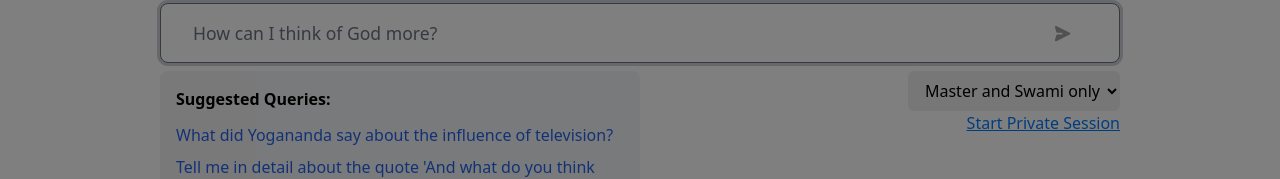
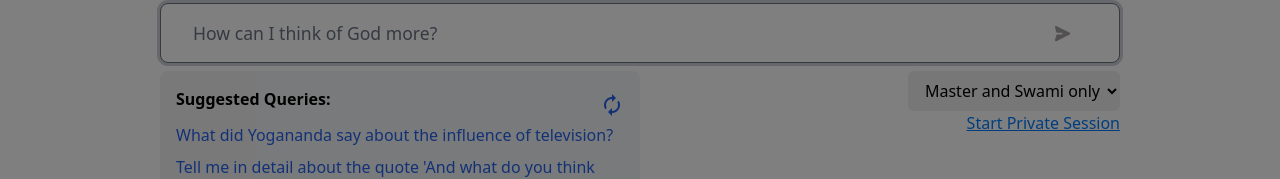
Before and after one commit to mayooear/gpt4-pdf-chatbot-langchain, a Next.js app: page / in a window 1280 px wide. Shown: the part 541-720 px from the top of the page. Built offline with nearby package versions, Linux system fonts and the light colour scheme.

Commit message:
Add reload button to get different, random queries

```diff
--- a/components/RandomQueries.tsx
+++ b/components/RandomQueries.tsx
@@ -7,9 +7,11 @@ interface RandomQueriesProps {
 
 const RandomQueries: React.FC<RandomQueriesProps> = ({ queries, onQueryClick }) => {
   const [displayCount, setDisplayCount] = useState(3);
+  const [displayedQueries, setDisplayedQueries] = useState<string[]>([]);
 
   useEffect(() => {
     setDisplayCount(window.innerWidth >= 768 ? 3 : 1);
+    shuffleAndSetQueries();
 
     const handleResize = () => {
       setDisplayCount(window.innerWidth >= 768 ? 3 : 1);
@@ -19,14 +21,36 @@ const RandomQueries: React.FC<RandomQueriesProps> = ({ queries, onQueryClick })
 
     // Cleanup function to remove the event listener
     return () => window.removeEventListener('resize', handleResize);
-  }, []);
+  }, [queries]);
+
+  useEffect(() => {
+    shuffleAndSetQueries();
+  }, [displayCount]);
+
+  const shuffleAndSetQueries = () => {
+    const shuffled = [...queries].sort(() => 0.5 - Math.random());
+    setDisplayedQueries(shuffled.slice(0, displayCount));
+  };
 
   return (
     <div className="text-left w-full px-0">
       <div className="bg-gray-100 p-4 rounded-lg w-full">
-        <p className={`font-semibold mb-3`}>{displayCount > 1 ? 'Suggested Queries:' : 'Suggested Query:'}</p>
+        <div className="flex justify-between items-center">
+          <p className={`font-semibold mb-3`}>{displayCount > 1 ? 'Suggested Queries:' : 'Suggested Query:'}</p>
+          <button
+            onClick={(e) => {
+              e.preventDefault();
+              shuffleAndSetQueries();
+            }}
+            className="inline-flex justify-center items-center transform transition-transform duration-500 hover:rotate-180"
+            aria-label="Refresh queries"
+            style={{ display: 'inline-flex', justifyContent: 'center', alignItems: 'center', transformOrigin: 'center center' }} // More specific inline styles
+          >
+            <span className="material-icons text-blue-600 hover:text-blue-800" style={{ display: 'inline-block', transformOrigin: 'center' }}>autorenew</span>
+          </button>
+        </div>
         <ul className="list-none">
-          {queries.slice(0, displayCount).map((query, index) => (
+          {displayedQueries.map((query, index) => (
             <li key={index} className="mb-2">
               <button
                 className="text-blue-600 hover:text-blue-800 hover:underline focus:outline-none focus:underline w-full text-left"
```
